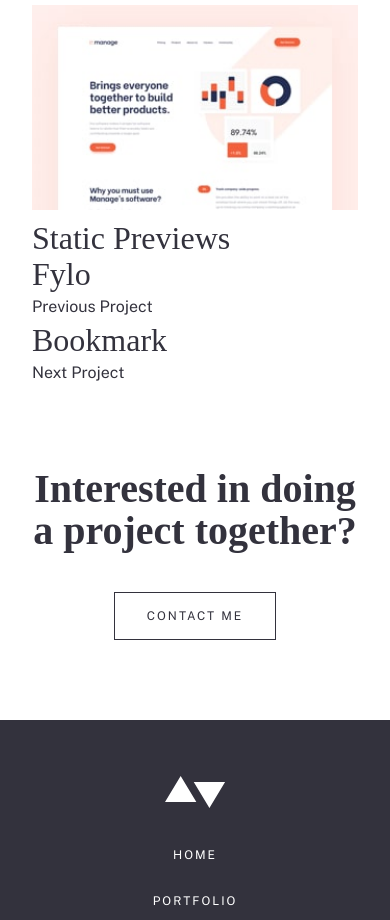
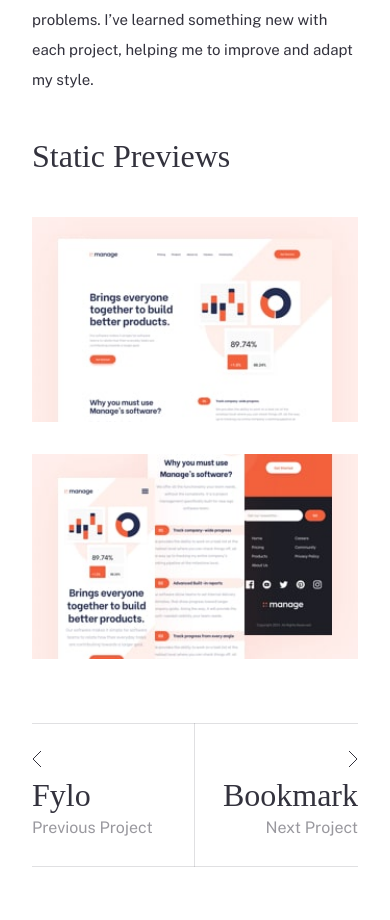
Before and after one commit to marcinkisiel/frontend-mentor-minimalist-portfolio, a website: page manage.html in a window 390 px wide. Shown: the part 1080-2000 px from the top of the page. Drawn offline with nearby package versions, Linux system fonts and the light colour scheme; a web font is replaced by a local one.

Commit message:
Style project page for mobile view

```diff
--- a/manage.html
+++ b/manage.html
@@ -16,8 +16,8 @@
 			</div>
 			<nav class="header__menu menu">
 				<ul class="menu__list">
-					<li class="menu__item"><a href="./index.html" class="menu__link menu__link--active">Home</a></li>
-					<li class="menu__item"><a href="./portfolio.html" class="menu__link">Portfolio</a></li>
+					<li class="menu__item"><a href="./index.html" class="menu__link">Home</a></li>
+					<li class="menu__item"><a href="./portfolio.html" class="menu__link menu__link--active">Portfolio</a></li>
 					<li class="menu__item"><a href="./contact.html" class="menu__link">Contact Me</a></li>
 				</ul>
 			</nav>
@@ -26,7 +26,7 @@
 			</div>
 		</header>
 
-		<section class="hero container">
+		<section class="hero hero--project container">
 			<picture>
 				<source srcset="./images/detail/tablet/image-manage-hero.jpg" media="(min-width: 768px) and (max-width: 1199px)" />
 				<source srcset="./images/detail/desktop/image-manage-hero.jpg" media="(min-width: 1200px)" />
@@ -35,9 +35,9 @@
 		</section>
 
 		<section class="project container">
-			<div class="project__column">
+			<div class="project__column project__intro">
 				<h2 class="project__title">Manage</h2>
-				<p class="project__paragraph">
+				<p class="project__paragraph project__paragraph--smaller">
 					This project required me to build a fully responsive landing page to the designs provided. I used HTML5, along with CSS Grid and
 					JavaScript for the areas that required interactivity, such as the testimonial slider.
 				</p>
@@ -45,32 +45,44 @@
 				<span class="project__categories">HTML / CSS / JS</span>
 				<a href="#" class="project__button button button-secondary" role="button">Visit Website</a>
 			</div>
-			<div class="project__column">
+			<div class="project__column project__background">
 				<h3 class="project__subtitle">Project Background</h3>
-				<p class="project__paragraph">
+				<p class="project__paragraph project__paragraph--smaller">
 					This project was a front-end challenge from Frontend Mentor. It’s a platform that enables you to practice building websites to a
 					design and project brief. Each challenge includes mobile and desktop designs to show how the website should look at different
 					screen sizes. Creating these projects has helped me refine my workflow and solve real-world coding problems. I’ve learned
 					something new with each project, helping me to improve and adapt my style.
 				</p>
+				<h3 class="project__subtitle">Static Previews</h3>
 				<picture>
 					<source srcset="./images/detail/tablet/image-manage-preview-1.jpg" media="(min-width: 768px) and (max-width: 1199px)" />
 					<source srcset="./images/detail/desktop/image-manage-preview-1.jpg" media="(min-width: 1200px)" />
 					<img src="./images/detail/mobile/image-manage-preview-1.jpg" alt="" class="project__preview" />
 				</picture>
-
-				<h3 class="project__subtitle">Static Previews</h3>
+				<picture>
+					<source srcset="./images/detail/tablet/image-manage-preview-2.jpg" media="(min-width: 768px) and (max-width: 1199px)" />
+					<source srcset="./images/detail/desktop/image-manage-preview-2.jpg" media="(min-width: 1200px)" />
+					<img src="./images/detail/mobile/image-manage-preview-2.jpg" alt="" class="project__preview" />
+				</picture>
 			</div>
 		</section>
 
 		<section class="project-switcher container">
+			<div class="project-switcher__box">
+				<a href="./fylo.html" class="project-switcher__link">
 					<div class="project-switcher__column project-switcher__column--left">
+						<img class="project-switcher__prev-next-icon" src="./images/icons/arrow-left.svg" alt="" />
 						<h3 class="project-switcher__name">Fylo</h3>
 						<span class="project-switcher__prev-next">Previous Project</span>
 					</div>
+				</a>
+				<a href="./bookmark.html" class="project-switcher__link">
 					<div class="project-switcher__column project-switcher__column--right">
+						<img class="project-switcher__prev-next-icon" src="./images/icons/arrow-right.svg" alt="" />
 						<h3 class="project-switcher__name">Bookmark</h3>
 						<span class="project-switcher__prev-next">Next Project</span>
+					</div>
+				</a>
 			</div>
 		</section>
 
--- a/scss/base/_base.scss
+++ b/scss/base/_base.scss
@@ -14,6 +14,10 @@ body {
 	box-sizing: border-box;
 }
 
+html {
+	scroll-behavior: smooth;
+}
+
 img {
 	width: 100%;
 }
--- a/scss/layout/_hero.scss
+++ b/scss/layout/_hero.scss
@@ -1,6 +1,10 @@
 .hero {
 	position: relative;
 	margin-bottom: 96px;
+
+	&--project {
+		margin-bottom: 40px;
+	}
 
 	&__image {
 		display: block;
--- a/scss/layout/_project.scss
+++ b/scss/layout/_project.scss
@@ -12,6 +12,17 @@
 
 	@media (min-width: $xl) {
 		gap: 125px;
+	}
+
+	&__categories {
+		display: block;
+		font-size: 13px;
+		line-height: 30px;
+		color: $primary-light;
+
+		&:last-of-type {
+			margin-bottom: 24px;
+		}
 	}
 
 	&__column {
@@ -39,6 +50,33 @@
 				padding-left: 0 !important;
 				padding-right: 0 !important;
 			}
+		}
+	}
+
+	&__intro {
+		position: relative;
+		margin-bottom: 48px;
+		padding-top: 24px;
+		padding-bottom: 24px;
+
+		&::before,
+		&::after {
+			content: '';
+			position: absolute;
+			width: 100%;
+			height: 1px;
+			background-color: $primary-dark;
+			opacity: 0.15;
+		}
+
+		&::before {
+			top: 0;
+			left: 0;
+		}
+
+		&::after {
+			bottom: 0;
+			left: 0;
 		}
 	}
 
@@ -71,6 +109,29 @@
 		@media (min-width: $xl) {
 			margin-bottom: 24px;
 			font-size: 16px;
+		}
+
+		&--smaller {
+			font-size: 15px;
+
+			&:last-of-type {
+				margin-bottom: 40px;
+			}
+		}
+	}
+
+	&__preview {
+		display: block;
+		line-height: 0;
+		margin-bottom: 32px;
+	}
+
+	&__subtitle {
+		margin-bottom: 28px;
+		line-height: 42px;
+
+		&:last-of-type {
+			margin-bottom: 40px;
 		}
 	}
 
@@ -122,3 +183,71 @@
 		}
 	}
 }
+
+.project-switcher {
+	margin-top: 64px;
+
+	&__box {
+		display: flex;
+		justify-content: space-between;
+		position: relative;
+
+		&::before,
+		&::after {
+			content: '';
+			position: absolute;
+			width: 100%;
+			height: 1px;
+			background-color: $primary-dark;
+			opacity: 0.15;
+		}
+
+		&::before {
+			top: 0;
+			left: 0;
+		}
+
+		&::after {
+			bottom: 0;
+			left: 0;
+		}
+	}
+
+	&__column {
+		flex-basis: 50%;
+		position: relative;
+		padding-top: 24px;
+		padding-bottom: 24px;
+
+		&--left {
+			text-align: left;
+
+			&::after {
+				content: '';
+				position: absolute;
+				top: 0;
+				right: 0;
+				width: 1px;
+				height: 100%;
+				background-color: rgba($primary-dark, 0.15);
+			}
+		}
+
+		&--right {
+			text-align: right;
+		}
+	}
+
+	&__link {
+		flex-basis: 50%;
+	}
+
+	&__prev-next {
+		color: rgba($primary-dark, 0.5);
+	}
+
+	&__prev-next-icon {
+		width: auto;
+		height: 16px;
+	}
+}
```
Also changed, not shown: css/main.css. Lines whose indentation alone changed are shown as unchanged.
